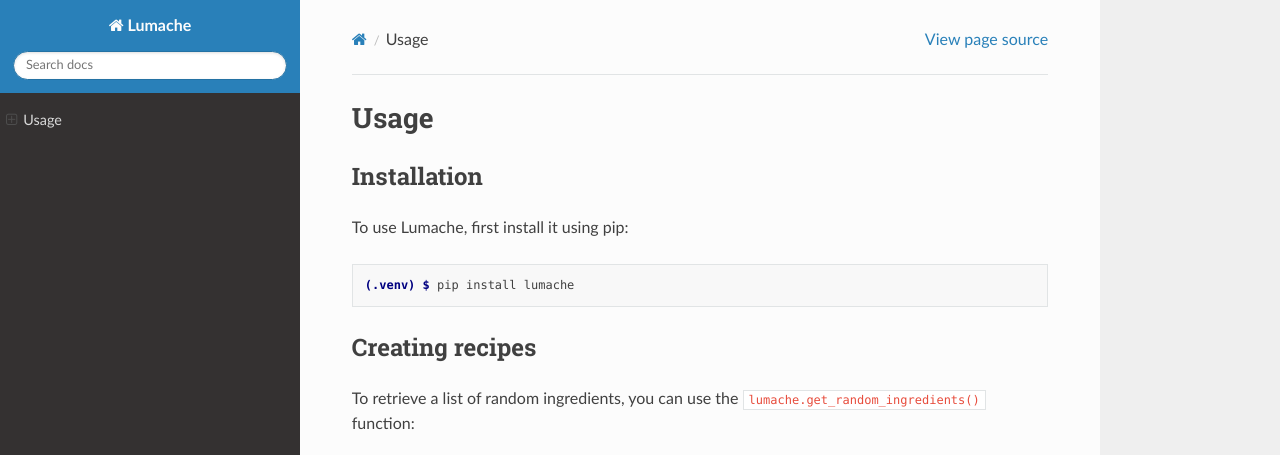
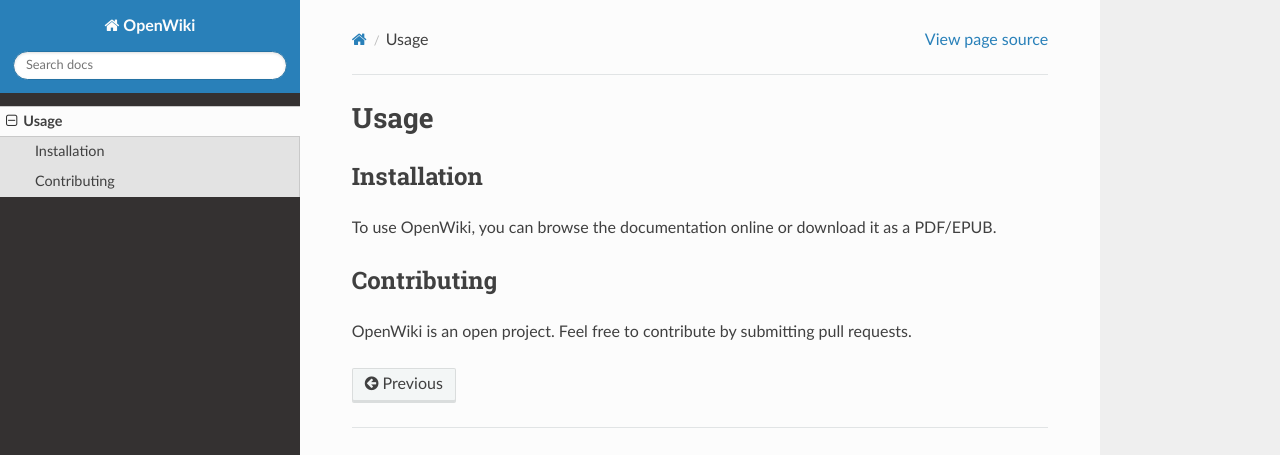
Before and after one commit to Earth1283/OpenWiki, a Sphinx documentation site: the page built from docs/source/usage.rst, in a window 1280 px wide and 1036 px high. Shown: the top 455 px of the window. Built offline with Sphinx 7.4.7 and the Read the Docs theme 3.1.0, drawn with Linux system fonts in a browser that asks for light colours; some of the changed text lies outside the part shown.

Commit message:
removed lumache stuff

```diff
--- a/docs/source/conf.py
+++ b/docs/source/conf.py
@@ -2,9 +2,9 @@
 
 # -- Project information
 
-project = 'Lumache'
-copyright = '2021, Graziella'
-author = 'Graziella'
+project = 'OpenWiki'
+copyright = '2026, OpenWiki'
+author = 'OpenWiki'
 
 release = '0.1'
 version = '0.1.0'
@@ -14,8 +14,6 @@
 extensions = [
     'sphinx.ext.duration',
     'sphinx.ext.doctest',
-    'sphinx.ext.autodoc',
-    'sphinx.ext.autosummary',
     'sphinx.ext.intersphinx',
 ]
 
--- a/docs/source/usage.rst
+++ b/docs/source/usage.rst
@@ -6,28 +6,9 @@
 Installation
 ------------
 
-To use Lumache, first install it using pip:
+To use OpenWiki, you can browse the documentation online or download it as a PDF/EPUB.
 
-.. code-block:: console
+Contributing
+------------
 
-   (.venv) $ pip install lumache
-
-Creating recipes
-----------------
-
-To retrieve a list of random ingredients,
-you can use the ``lumache.get_random_ingredients()`` function:
-
-.. autofunction:: lumache.get_random_ingredients
-
-The ``kind`` parameter should be either ``"meat"``, ``"fish"``,
-or ``"veggies"``. Otherwise, :py:func:`lumache.get_random_ingredients`
-will raise an exception.
-
-.. autoexception:: lumache.InvalidKindError
-
-For example:
-
->>> import lumache
->>> lumache.get_random_ingredients()
-['shells', 'gorgonzola', 'parsley']
+OpenWiki is an open project. Feel free to contribute by submitting pull requests.
```
Also changed, not shown: README.rst (+6 -6 lines), docs/source/api.rst (deleted, +0 -7 lines), docs/source/index.rst (+10 -2 lines), lumache.py (deleted, +0 -23 lines), pyproject.toml (+4 -3 lines).
